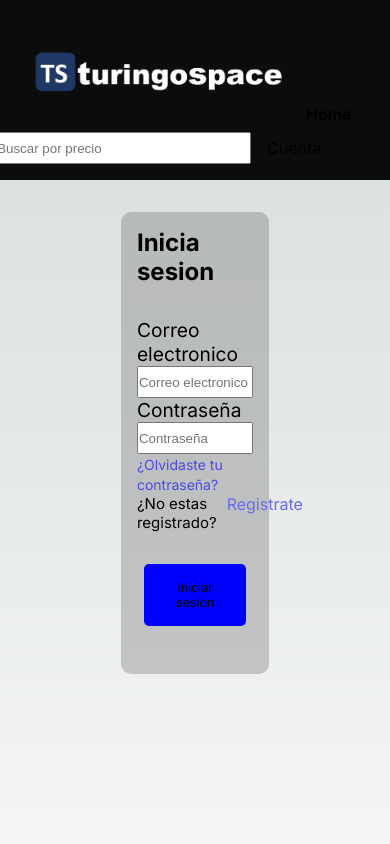
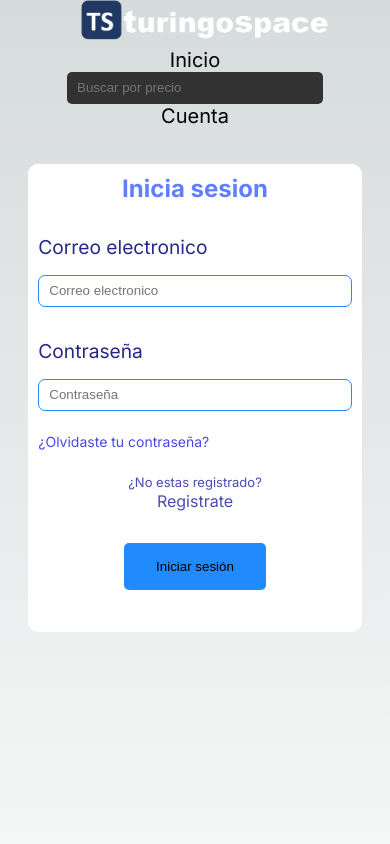
Before and after one commit to jagh06/frontend-user, a Next.js app: page /login in a window 390 px wide. Shown: the top 844 px of the page. Built offline with nearby package versions, Linux system fonts and the light colour scheme.

Commit message:
Fix styling issues and update

```diff
--- a/app/components/Header.js
+++ b/app/components/Header.js
@@ -16,10 +16,8 @@ const Header = () => {
     router.push(`/searchresult?query=${searchQuery}`);
   };
 
-
   return (
-    <header className={styles.header}>
-      <div>
+    <div className={styles.menuContainer}>
       <div className={styles.barraandiconuser}>
         <div className={styles.barra}>
           <Link href="/" className={styles.iconapp}>
@@ -30,13 +28,15 @@ const Header = () => {
               alt="Image logo"
             />
           </Link>
-            <nav className={styles.navegacion}>
-              <Link href="/">Home</Link>
-            </nav>
+        </div>
+      </div>
+      <header className={styles.container1}>
+        <div className={styles.container2}>
+          <div className={styles.textMenu}>
+            <Link href="../">Inicio</Link>
           </div>
 
           <div className={styles.iniciarsesion}>
-            <div className={styles.divdivbuscador}>
             <div className={styles.divbuscador}>
               <form onSubmit={handleSearch}>
                 <input
@@ -50,16 +50,56 @@ const Header = () => {
             </div>
           </div>
 
-            <div className={styles.linkiniciarsesion}>
-              <div>
+          <div className={styles.textMenu}>
             <Link href="../veriry">Cuenta</Link>
           </div>
         </div>
+      </header>
     </div>
-        </div>
-      </div>
-    </header>
   );
 };
 
 export default Header;
+
+//
+// <header className={styles.header}>
+//   <div>
+//     <div className={styles.barraandiconuser}>
+//       <div className={styles.barra}>
+//         <Link href="/" className={styles.iconapp}>
+//           <Image
+//             width={250}
+//             height={40}
+//             src="/images/logologo.png"
+//             alt="Image logo"
+//           />
+//         </Link>
+//         <nav className={styles.navegacion}>
+//           <Link href="/">Home</Link>
+//         </nav>
+//       </div>
+
+//       <div className={styles.iniciarsesion}>
+//         <div className={styles.divdivbuscador}>
+//           <div className={styles.divbuscador}>
+//             <form onSubmit={handleSearch}>
+//               <input
+//                 className={styles.inputbuscador}
+//                 type="number"
+//                 value={searchQuery}
+//                 onChange={(e) => setSearchQuery(e.target.value)}
+//                 placeholder="Buscar por precio"
+//               />
+//             </form>
+//           </div>
+//         </div>
+
+//         <div className={styles.linkiniciarsesion}>
+//           <div>
+//             <Link href="../veriry">Cuenta</Link>
+//           </div>
+//         </div>
+//       </div>
+//     </div>
+//   </div>
+// </header>
--- a/app/login/page.js
+++ b/app/login/page.js
@@ -43,10 +43,10 @@ const Login = () => {
   };
   const authenticateUser = async (email, password) => {
     try {
-      const response = await axios.post(
-        `${baseURL}api/users/login`,
-        { email: email, password: password }
-      );
+      const response = await axios.post(`${baseURL}api/users/login`, {
+        email: email,
+        password: password,
+      });
       return response.data;
     } catch (error) {
       setErrorLogin("Las credenciales no coinciden.");
@@ -59,11 +59,12 @@ const Login = () => {
       <main className="contenedor">
         <div className={styles.divprincipal}>
           <div className={styles.divform}>
-            <h2>Inicia sesion</h2>
-            <form onSubmit={handleSumbit}>
+            <h2 className={styles.title}>Inicia sesion</h2>
+            <form className={styles.form} onSubmit={handleSumbit}>
               <label>
-                <p>Correo electronico</p>
+                <p className={styles.subtitle}>Correo electronico</p>
                 <input
+                  className={styles.inputStyle}
                   type="email"
                   id="email"
                   value={email}
@@ -73,8 +74,9 @@ const Login = () => {
                 />
               </label>
               <label>
-                <p>Contraseña</p>
+                <p className={styles.subtitle}>Contraseña</p>
                 <input
+                  className={styles.inputStyle}
                   type="password"
                   id="password"
                   value={password}
@@ -83,18 +85,22 @@ const Login = () => {
                   required
                 />
               </label>
+              <br /> <br />
               <Link className={styles.newpassword} href="../searchemail">
                 ¿Olvidaste tu contraseña?
               </Link>
+              <br /> <br />
               <div className={styles.linkregistro}>
-                <p>¿No estas registrado? </p>
-                <Link href="../registro"> Registrate</Link>
+                <Link href="../registro">
+                  <span style={{fontSize:13}}>¿No estas registrado? </span> <br />
+                  Registrate
+                </Link>
               </div>
               <div className={styles.errorlogin}>
                 {errorLogin && <p>{errorLogin}</p>}
               </div>
               <div className={styles.divbutton}>
-                <button>Iniciar sesion</button>
+                <button>Iniciar sesión</button>
               </div>
             </form>
           </div>
--- a/app/styles/principal/Details.module.css
+++ b/app/styles/principal/Details.module.css
@@ -3,6 +3,7 @@
     justify-content: center;
     align-items: center;
 }
+
 .detaildata {
     margin-top: 2rem;
     background-color: rgb(94, 93, 93, 0.3);
@@ -10,46 +11,303 @@
     border-radius: 10px;
 
 }
+
 .imagelist {
     display: flex;
     padding: 2.3rem;
 }
+
 .imagelist {
-    height: 30rem; /* ajusta la altura máxima según tus necesidades */
+    height: 30rem;
+    /* ajusta la altura máxima según tus necesidades */
     overflow-y: auto;
+
 }
+
 .imagen {
     border-radius: 10px;
     margin-right: 2rem;
 }
+
 .moredetails {
     padding: 1rem;
     margin-top: 1rem;
 }
+
 .moredetails p {
     font-size: 1.1rem;
     margin-bottom: 1rem;
 }
+
 .moredetails h2 {
     color: blue;
     margin-bottom: 1rem;
 }
+
 .divlink {
     display: flex;
     justify-content: center;
     align-items: center;
     padding: 1rem;
 }
+
 .linkto {
     padding: 1rem;
 }
+
 .reservar {
     width: 100%;
     border-radius: 10px;
-    background-color: blue;
+    background-color: #228AFF;
+    color:white;
     padding: 1rem 4rem 1rem 4rem;
 }
+
 .reservar:hover {
     cursor: pointer;
     background-color: rgb(83, 83, 238);
 }
+
+/* me */
+.banner {
+    background-color: rgb(41, 32, 32);
+    background-size: cover;
+    height: 30rem;
+}
+
+.primero {
+    display: flex;
+    align-items: center;
+    height: 30rem;
+}
+
+.bannerquestion {
+    padding: 0 auto;
+    place-content: center;
+    display: block;
+    width: 100%;
+}
+
+.divquestion h3 {
+    font-size: 45px;
+    color: rgb(224, 222, 222);
+}
+
+.divbutton h4 {
+    padding-right: 29px;
+    font-size: 20px;
+    color: rgb(224, 222, 222);
+}
+
+.divquestion {
+    padding: 10px 20px 10px 20px;
+}
+
+.divbutton {
+    height: 5rem;
+    align-items: center;
+    display: flex;
+    justify-content: space-between;
+    padding: 10px 20px 10px 20px;
+}
+
+.divbutton h4 {
+    width: 60%;
+    margin-right: 7rem;
+}
+
+.bannerbutton {
+    color: white;
+    background-color: black;
+    width: auto;
+    height: auto;
+    border-radius: 1rem;
+    font-size: 30px;
+    border: none;
+    padding: 15px 20px 15px 20px;
+    margin-bottom: 20%;
+}
+
+.bannerbutton:hover {
+    cursor: pointer;
+    border: none;
+    transform: scale(1.01);
+    background-color: rgb(36, 97, 226);
+    transition: all .2s ease-in-out;
+}
+
+.linkstyle {
+    text-decoration: none;
+    color: white;
+}
+
+/* eduardo */
+.h1 {
+    margin-left: 3rem;
+    padding: 2rem;
+}
+
+.hotel {
+    margin-left: 5rem;
+    margin-right: 5rem;
+    background-color: white;
+    padding: 5%;
+    margin-bottom: 1rem;
+    display: flex;
+    flex-direction: column;
+    border: 1px solid gray;
+    color: rgb(19, 18, 18);
+    border-radius: 10px;
+}
+
+
+
+.detalles {
+    padding: 1rem;
+    width: 50%;
+    text-align: justify;
+}
+
+.detalles p {
+    padding: 10px;
+}
+
+.detalles h3 {
+    color: #607FFE;
+}
+
+.img {
+    border-radius: 8px;
+}
+
+.selectbutton {
+    width: 30%;
+    display: flex;
+    justify-content: center;
+    align-items: center;
+}
+
+.selectbutton a {
+    border: none;
+    background-color: #228AFF;
+    border-radius: 10px;
+    width: 10rem;
+    height: 4rem;
+    color: white;
+    display: flex;
+    justify-content: center;
+    align-items: center;
+}
+
+.selectbutton a:hover {
+    cursor: pointer;
+    background-color: rgb(96, 96, 241);
+}
+
+
+
+
+@media (max-width: 600px) {
+    .divbutton {
+        display: block;
+        width: 100%;
+        margin-top: 2rem;
+    }
+
+    .imagelist {
+        /* ajusta la altura máxima según tus necesidades */
+        overflow-y: auto;
+        height: 30rem;
+        width: 100%;
+    }
+
+    .linkstyle {
+        margin-bottom: 20%;
+
+    }
+
+    .divquestion {
+        padding: 0;
+        font-size: 10px !important;
+        font-size: 10%;
+        width: 100% !important;
+    }
+
+    .responsiveText {
+        margin-bottom: 7% !important;
+        width: 100% !important;
+
+    }
+
+    .bannerbutton {
+        width: 100%;
+
+    }
+
+    .divbutton h4 {
+        font-size: 14px;
+    }
+
+    .bannerbutton {
+        font-size: 14px;
+        margin-bottom: 50%;
+    }
+
+    .hotel {
+        display: block;
+    }
+
+    .selectbutton {
+        width: 100%;
+    }
+
+    /* hotel */
+    .hotel {
+        margin-left: 2%;
+        margin-right: 2%;
+        background-color: white;
+        padding: 5%;
+        margin-bottom: 1rem;
+        display: flex;
+        flex-direction: column;
+        border: 1px solid gray;
+        color: rgb(19, 18, 18);
+        border-radius: 10px;
+    }
+
+    .img {
+        border-radius: 8px;
+
+    }
+
+    .detalles {
+        padding: 1rem;
+        width: 100%;
+        text-align: justify;
+    }
+
+    .detalles p {
+        padding: 0px;
+        margin-top: 5%;
+    }
+
+    .selectbutton a {
+        border: none;
+        background-color: #228AFF;
+        border-radius: 10px;
+        width: 100%;
+        height: 4rem;
+        color: white;
+        display: flex;
+        justify-content: center;
+        align-items: center;
+    }
+
+    .imagelist {
+        height: 20rem;
+        /* ajusta la altura máxima según tus necesidades */
+        overflow-y: auto;
+        width: 20rem;
+    }
+
+}
--- a/app/styles/principal/Header.module.css
+++ b/app/styles/principal/Header.module.css
@@ -1,5 +1,27 @@
+.container1 {
+    display: flex;
+    justify-content: flex-end;
+    margin-inline: 20%;
+    margin-block: 2%;
+}
+.menuContainer {
+    display: flex;
+    justify-content: space-between ;
+    align-items: center; /* Esto alinea los elementos verticalmente en el centro */
+}
+.container2 {
+    display: flex;
+    align-items: center;
+    flex-direction: row;
+    gap: 20%
+}
+.textMenu{
+    font-size: 20px;
+    font-weight: 0;
+
+}
+/* ok */
 .header {
-    /* background-image: linear-gradient(to right, rgb(0 0 0 / .8), rgb(0 0 0 / .5)), url(/images/banner.jpg); */
     background-size: cover;
     background-position: 50%;
     background-color: rgb(12, 12, 12);
@@ -15,15 +37,18 @@
     display: flex;
     align-items: center;
 }
+
 .iniciarsesion {
     display: flex;
     width: 75%;
 
 }
-.linkiniciarsesion{
+
+.linkiniciarsesion {
     float: right;
 }
-.linkiniciarsesion a:hover{
+
+.linkiniciarsesion a:hover {
     color: blue;
 }
 
@@ -35,10 +60,21 @@
     gap: 2rem;
 }
 
+.inputbuscador {
+    width: 2rem;
+    height: 2rem;
+    background-color: #323232;
+    padding: 10px;
+    border: none;
+    color: var(--blanco);
+    border-radius: 5px;
+}
+
 @media (min-width: 769px) {
     .navegacion {
         margin-top: 0;
     }
+
     .barraandiconuser {
         display: flex;
     }
@@ -57,6 +93,7 @@
 .navegacion a:hover {
     color: rgb(73, 132, 241);
 }
+
 .divdivbuscador {
     width: 80%;
     display: flex;
@@ -64,34 +101,45 @@
     justify-content: flex-end;
     margin-left: 1rem;
 }
-.divbuscador input{
+
+.divbuscador input {
     width: 16rem;
     height: 2rem;
     -webkit-appearance: textfield;
     -moz-appearance: textfield;
     appearance: textfield;
 }
+
 .divbuscador input::-webkit-inner-spin-button,
 .divbuscador input::-webkit-outer-spin-button {
-  -webkit-appearance: none;
-  margin: 0;
+    -webkit-appearance: none;
+    margin: 0;
 }
 
 @media (max-width:769px) {
-    .barra {
-        display: flex;
+    .menuContainer {
+        flex-direction: column;
     }
+
+    .container1 {
+        margin-inline: 5%;
+        margin-block: 1%;
+    }
+
+    .container2 {
+        flex-direction: column;
+        gap: 10%
+    }
+
     .barraandiconuser {
-        display: block;
+        justify-content: center;
     }
+
     .iniciarsesion {
-        justify-content: center;
-        align-items: center;
+        width: 100%;
     }
-    .inputbuscador {
-        width: 2rem;
-    }
+
     .divbuscador {
-        width: 11rem;
+        width: 100%;
     }
 }
--- a/app/styles/principal/Login.module.css
+++ b/app/styles/principal/Login.module.css
@@ -1,15 +1,32 @@
+.title{
+    text-align: center;
+    color:#607FFE
+}
+.subtitle{
+    margin-bottom: 16px;
+    margin-top: 2rem;
+    color:rgb(39, 39, 138)
+}
 .divprincipal {
     display: flex;
     justify-content: center;
     align-items: center;
     margin-top: 2rem;
 }
+/* el color del divform rgb(94, 93, 93, 0.3) */
 .divform {
-    background-color: rgb(94, 93, 93, 0.3);
+    background-color: white;
     width: 40%;
     border-radius: 10px;
     padding: 1rem;
+
 }
+.linkregistro {
+    display: flex;
+    justify-content: center;
+    text-align: center;
+}
+
 .divform h2 {
     margin-bottom: 2rem;
 }
@@ -30,20 +47,24 @@
     padding: 1rem 2rem 1rem 2rem;
     border: none;
     border-radius: 5px;
-    background-color: blue;
+    background-color: #228AFF;
+}
+.inputStyle{
+    padding: 10px;
+    border-radius: 7px;
+    background-color: white;
+    border:1px solid #228AFF;
 }
 .divbutton button:hover {
     background-color: rgb(59, 59, 238);
 }
-.linkregistro{
-    display: flex;
-}
+
 .linkregistro p{
     font-size: 15px;
     margin-right: 10px;
 }
 .linkregistro a {
-    color: rgb(106, 106, 235);
+    color: rgb(75, 75, 177);
 }
 .errorlogin p{
     font-size: 15px;
@@ -53,3 +74,20 @@
     color: rgb(73, 73, 230);
     font-size: 14px;
 }
+
+/* responsive design */
+@media (max-width: 600px) {
+    .divprincipal {
+        width: 100%;
+        align-items: center;
+
+    }
+    .divform {
+        background-color: white;
+        width: 90%;
+        border-radius: 10px;
+        padding: 10px;
+
+    }
+
+}
```
Also changed, not shown: app/details/page.js (+56 -7 lines), app/hospedajes/page.js (+3 -5 lines), app/searchemail/page.js (+7 -10 lines), app/styles/principal/Index.module.css (+99 -13 lines), 1 other file (tests, documents, lock files or other folders). Lines whose indentation alone changed are shown as unchanged.
